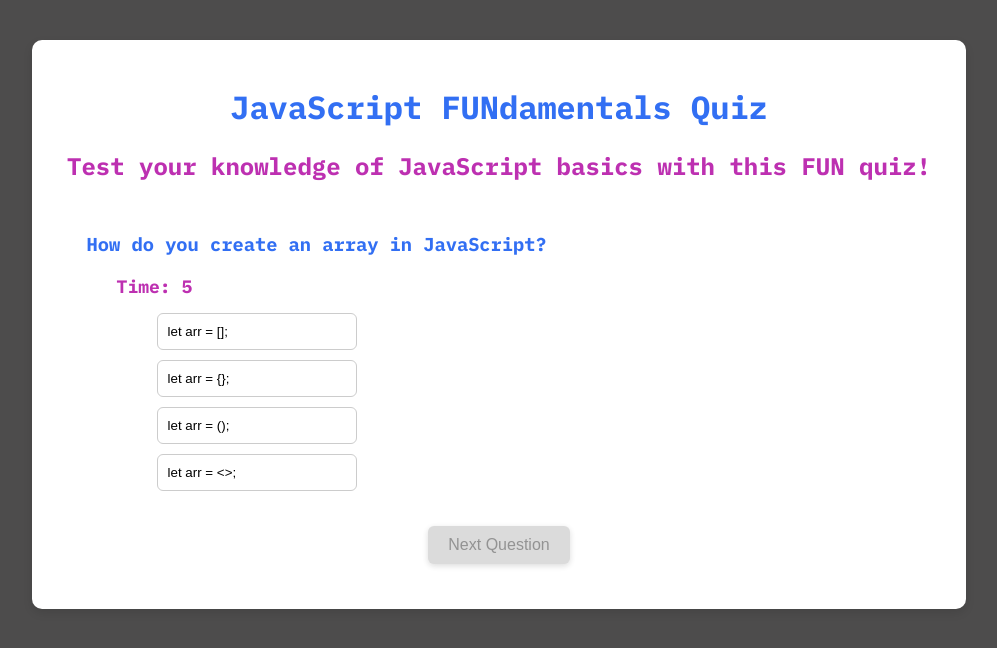
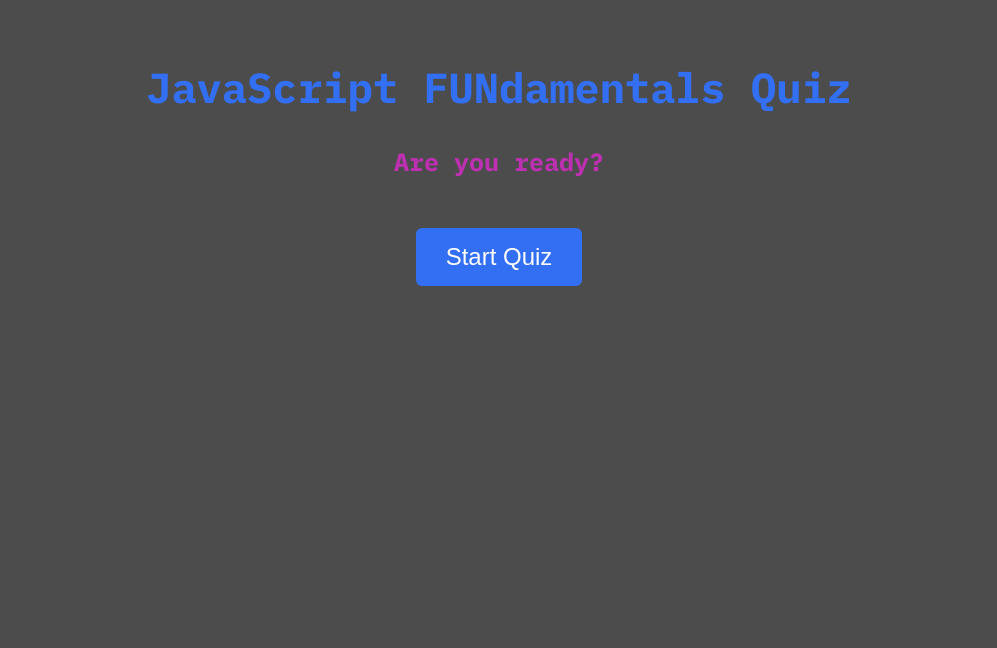
Before and after one commit to kyrissian/DOMination_QuizApp, a plain HTML site: page index.html in a window 1280 px wide. Shown: the whole page, without its empty margins (141-1138 px from the left). Drawn offline with Linux system fonts and the light colour scheme; a web font is replaced by a local one.

Commit message:
added a start screen

```diff
--- a/app.js
+++ b/app.js
@@ -54,6 +54,8 @@ let shuffledQuiz = shuffle([...quizData]);
 let currentQuestionIndex = 0;
 let score = 0;
 
+const startContainer = document.getElementById("start-container");
+const startButton = document.getElementById("start-btn");
 const questionEl = document.getElementById("question");
 const choicesContainer = document.getElementById("choices-container");
 const nextButton = document.getElementById("next");
@@ -62,7 +64,9 @@ const scoreText = document.getElementById("score-text");
 const quizContainer = document.getElementById("quiz-container");
 const restartButton = document.getElementById("restart");
 
-quizContainer.style.display = "block";
+// initial screen setup
+startContainer.style.display = "block";
+quizContainer.style.display = "none"; // hide completely
 scoreContainer.style.display = "none";
 
 function loadQuestion() {
@@ -179,22 +183,29 @@ function showScore() {
 let timeLeft = 10; // seconds per question
 let timerInterval = null;
 
+startButton.addEventListener("click", () => {
+  currentQuestionIndex = 0;
+  score = 0;
+  shuffledQuiz = shuffle([...quizData]);
+
+  startContainer.style.display = "none";
+  quizContainer.style.display = "block"; // 👈 show now
+
+  loadQuestion();
+});
+
 restartButton.addEventListener("click", () => {
   currentQuestionIndex = 0;
   score = 0;
 
   shuffledQuiz = shuffle([...quizData]);
 
-  // show quiz again
-  quizContainer.style.display = "block";
+  quizContainer.style.display = "none"; // 👈 hide again
   scoreContainer.style.display = "none";
+  startContainer.style.display = "block";
 
-  choicesContainer.innerHTML = "";
-  nextButton.disabled = true;
-
-  loadQuestion();
+  clearInterval(timerInterval);
 });
 
-loadQuestion();
 clearInterval(timerInterval);
 startTimer();
--- a/index.html
+++ b/index.html
@@ -15,6 +15,13 @@
 </head>
 
 <body>
+
+    <div id="start-container" class="fade-in">
+        <h1 class="quiz-title">JavaScript FUNdamentals Quiz</h1>
+        <p class="ready-text">Are you ready?</p>
+        <button id="start-btn">Start Quiz</button>
+    </div>
+
     <div id="quiz-container">
         <h1>JavaScript FUNdamentals Quiz</h1>
         <h2>Test your knowledge of JavaScript basics with this FUN quiz!</h2>
--- a/style.css
+++ b/style.css
@@ -153,3 +153,57 @@ h2 {
   margin-left: 60px;
   color: rgb(189, 48, 177);
 }
+
+#start-container {
+  text-align: center;
+  margin-top: 60px;
+}
+
+#start-btn {
+  margin-top: 20px;
+  padding: 15px 30px;
+  background-color: rgb(50, 111, 243);
+  color: white;
+  border: none;
+  border-radius: 6px;
+  cursor: pointer;
+  font-size: 1.5rem;
+}
+
+.quiz-title {
+  font-size: 42px;
+  font-weight: 900;
+  margin-bottom: 30px;
+}
+
+.ready-text {
+  font-size: 25px;
+  font-weight: bolder;
+  margin-top: 30px;
+  margin-bottom: 30px;
+  color: rgb(189, 48, 177);
+}
+
+.fade-in {
+  opacity: 0;
+  animation: fadeIn 0.8s ease forwards;
+}
+
+@keyframes fadeIn {
+  to {
+    opacity: 1;
+  }
+}
+
+/* dim quiz container - connected in JS */
+.dimmed {
+  opacity: 0.4;
+  pointer-events: none; /* prevents accidental clicks */
+  transition: opacity 0.4s ease;
+}
+
+/* make start pop */
+.highlight {
+  transform: scale(1.03);
+  transition: all 0.4s ease;
+}
```
